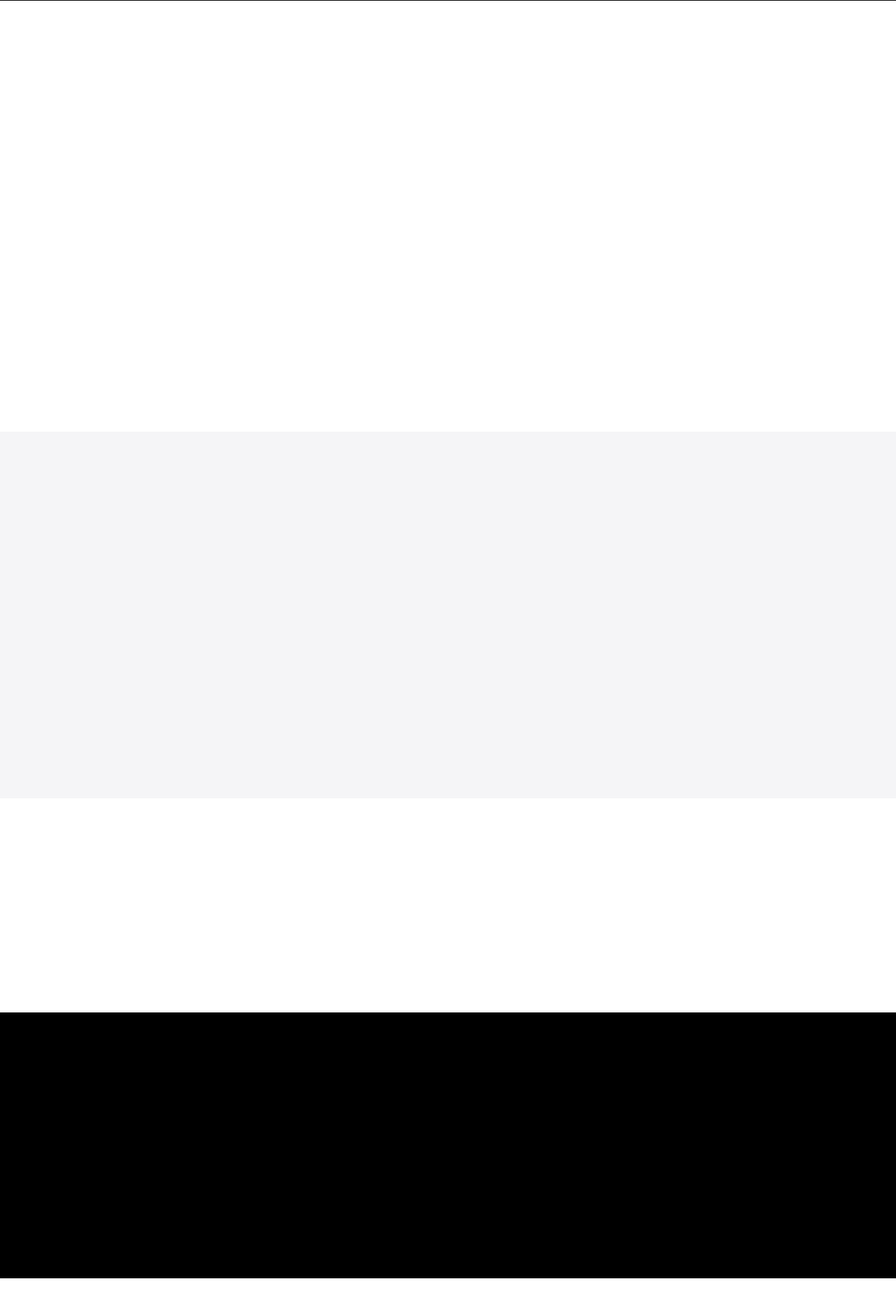
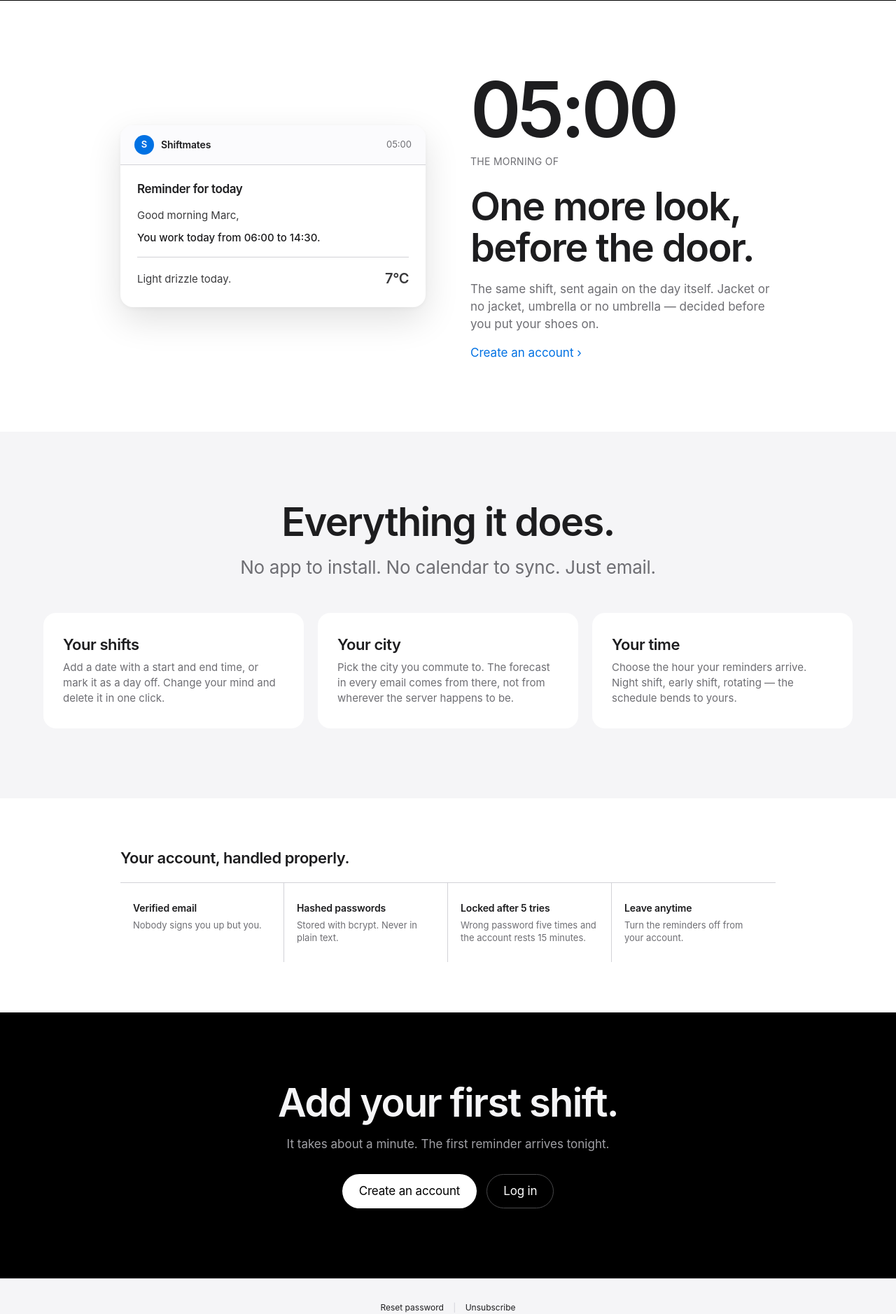
Before and after one commit to AntonB1608/schichtplan-online, a Flask app: page / in a window 1280 px wide. Shown: the part 1602-3480 px from the top of the page at 70% size. Before the commit the page ends 3429 px from the top, so only its background shows below. Run offline with Flask 3, Linux system fonts and the light colour scheme; some libraries are stand-ins or nearby versions.

Commit message:
Fix base template and remove unused message variables

```diff
--- a/templates/base.html
+++ b/templates/base.html
@@ -42,3 +42,15 @@
     {% endwith %}
     {% block content %}{% endblock %}
     </main>
+<footer>
+        <p>
+            <a href="/reset">Reset password</a>
+            <span class="sep">|</span>
+            <a href="/unsubscribe">Unsubscribe</a>
+        </p>
+        <p>Copyright &copy; 2026 Shiftmates &middot; Weather data by OpenWeather.</p>
+    </footer>
+
+    {% block scripts %}{% endblock %}
+</body>
+</html>
--- a/templates/index.html
+++ b/templates/index.html
@@ -53,8 +53,7 @@
 
 {% block scripts %}
 <script>
-  // Marks the day as off: the time fields are cleared and locked,
-  // but still submitted (empty) so the server keeps receiving them.
+
   (function () {
     var free   = document.getElementById('frei');
     var block  = document.getElementById('times');
```
